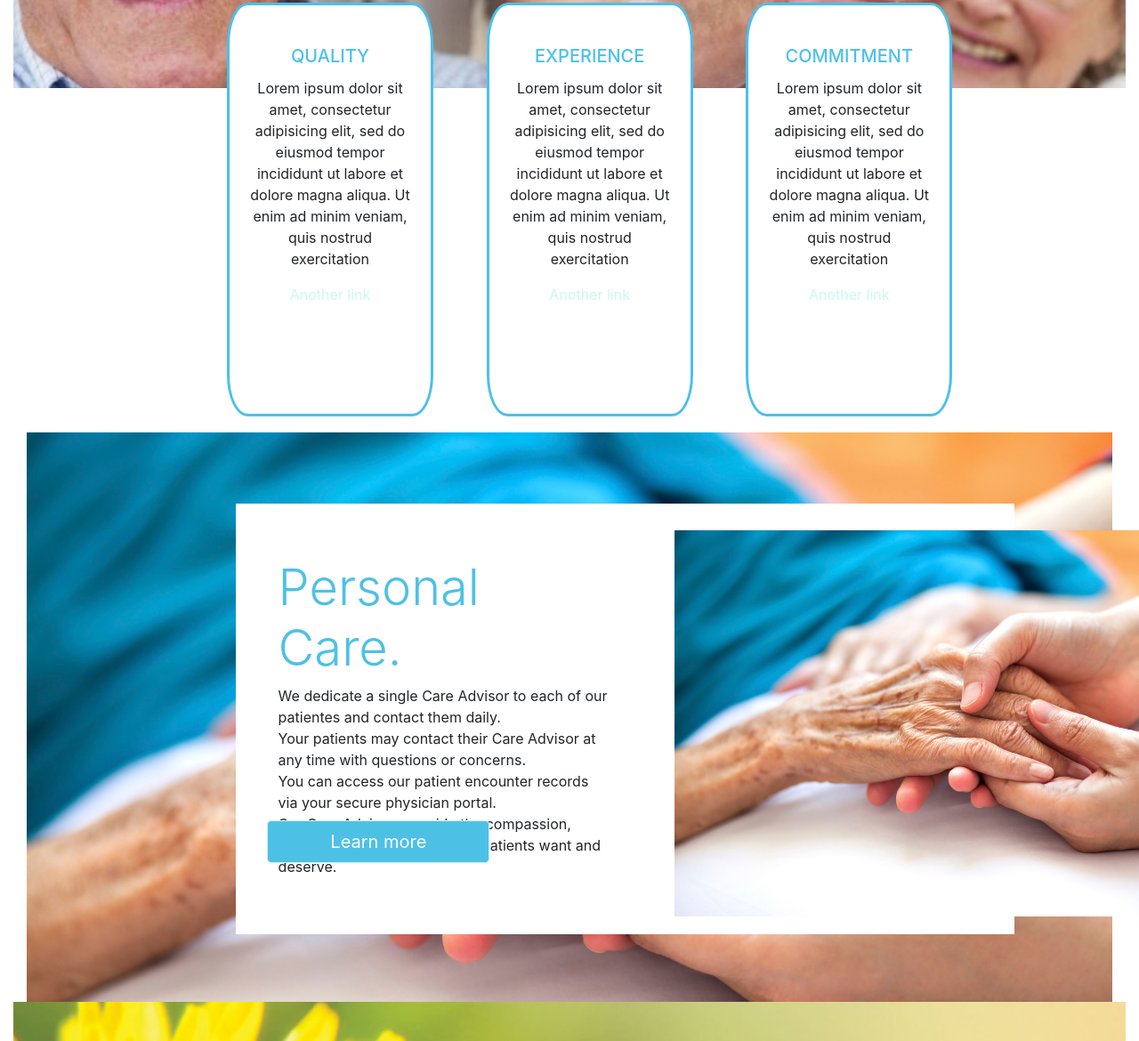
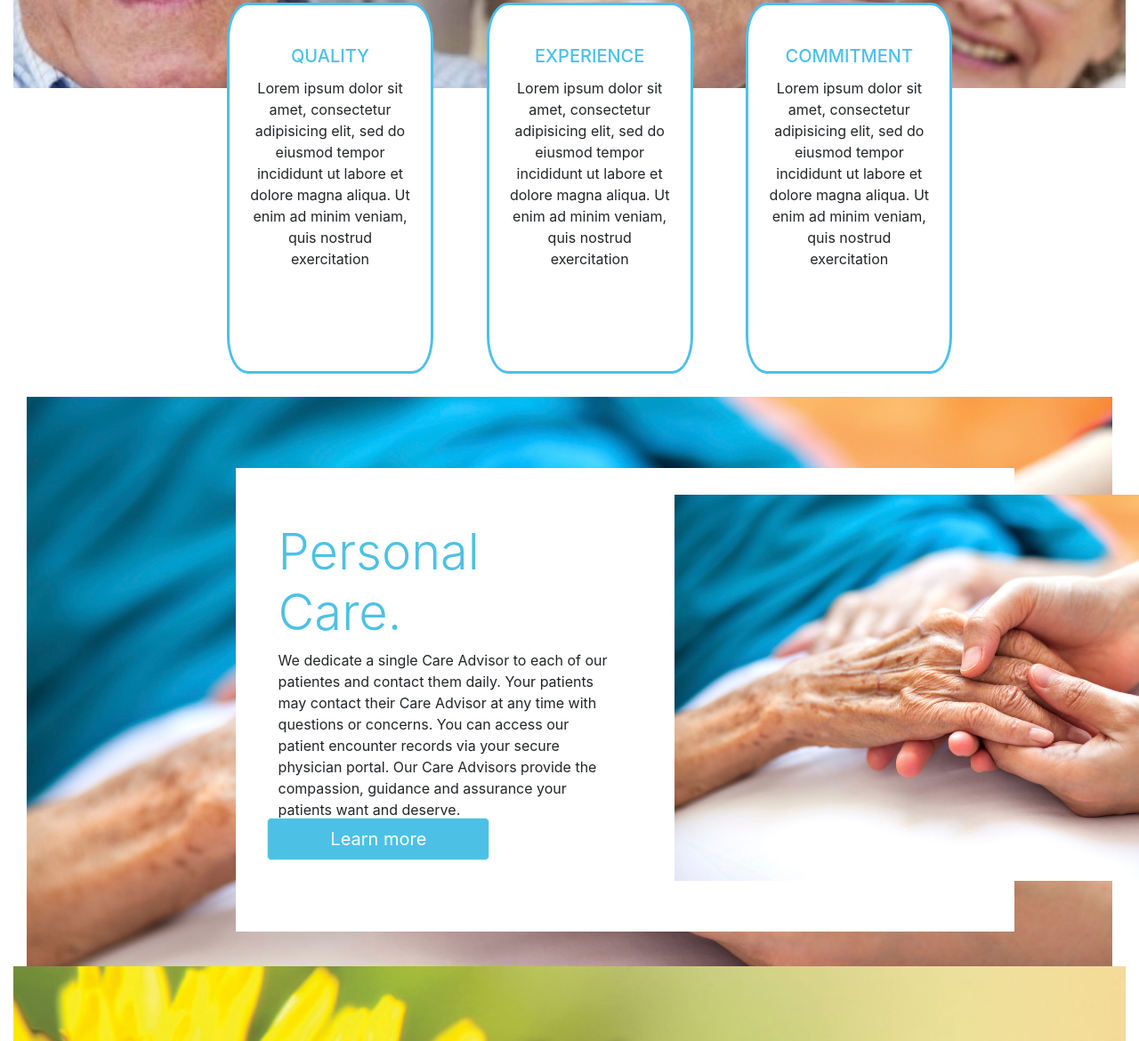
Before and after one commit to leonredman/Desert_repo, a website: page src/index.html in a window 1280 px wide. Shown: the part 701-1871 px from the top of the page at 89% size. Drawn offline with Linux system fonts and the light colour scheme.

Commit message:
Update index.html

```diff
--- a/src/index.html
+++ b/src/index.html
@@ -68,7 +68,6 @@
                    <p class="card-text">Lorem ipsum dolor sit amet, consectetur adipisicing elit,
                       sed do eiusmod tempor incididunt ut labore et dolore magna aliqua.
                       Ut enim ad minim veniam, quis nostrud exercitation</p>
-                   <a href="#" class="card-link">Another link</a>
                </div>
            </div>
        </div>
@@ -79,7 +78,6 @@
                    <p class="card-text">Lorem ipsum dolor sit amet, consectetur adipisicing elit,
                       sed do eiusmod tempor incididunt ut labore et dolore magna aliqua.
                        Ut enim ad minim veniam, quis nostrud exercitation</p>
-                   <a href="#" class="card-link">Another link</a>
                </div>
            </div>
        </div>
@@ -90,7 +88,6 @@
                    <p class="card-text">Lorem ipsum dolor sit amet, consectetur adipisicing elit,
                      sed do eiusmod tempor incididunt ut labore et dolore magna aliqua.
                       Ut enim ad minim veniam, quis nostrud exercitation</p>
-                   <a href="#" class="card-link">Another link</a>
                </div>
            </div>
        </div>
@@ -103,12 +100,12 @@
 
             <div class="column1 col-6">
               <h1 class="display-4">Personal Care.</h1>
-                <p class="lead1">We dedicate a single Care Advisor to each of our patientes and contact them daily.<br>
-                                 Your patients may contact their Care Advisor at any time with questions or concerns.<br>
-                                 You can access our patient encounter records via your secure physician portal.<br>
+                <p class="lead1">We dedicate a single Care Advisor to each of our patientes and contact them daily.
+                                 Your patients may contact their Care Advisor at any time with questions or concerns.
+                                 You can access our patient encounter records via your secure physician portal.
                                  Our Care Advisors provide the compassion, guidance and assurance your patients want and deserve.
                </p>
-                  <a class="btn btn-primary btn-lg" href="#" role="button">Learn more</a>
+                  <a class="btn care-button btn-primary btn-lg" href="#" role="button">Learn more</a>
             </div>
 
             <div class="column2 col-6">
```
